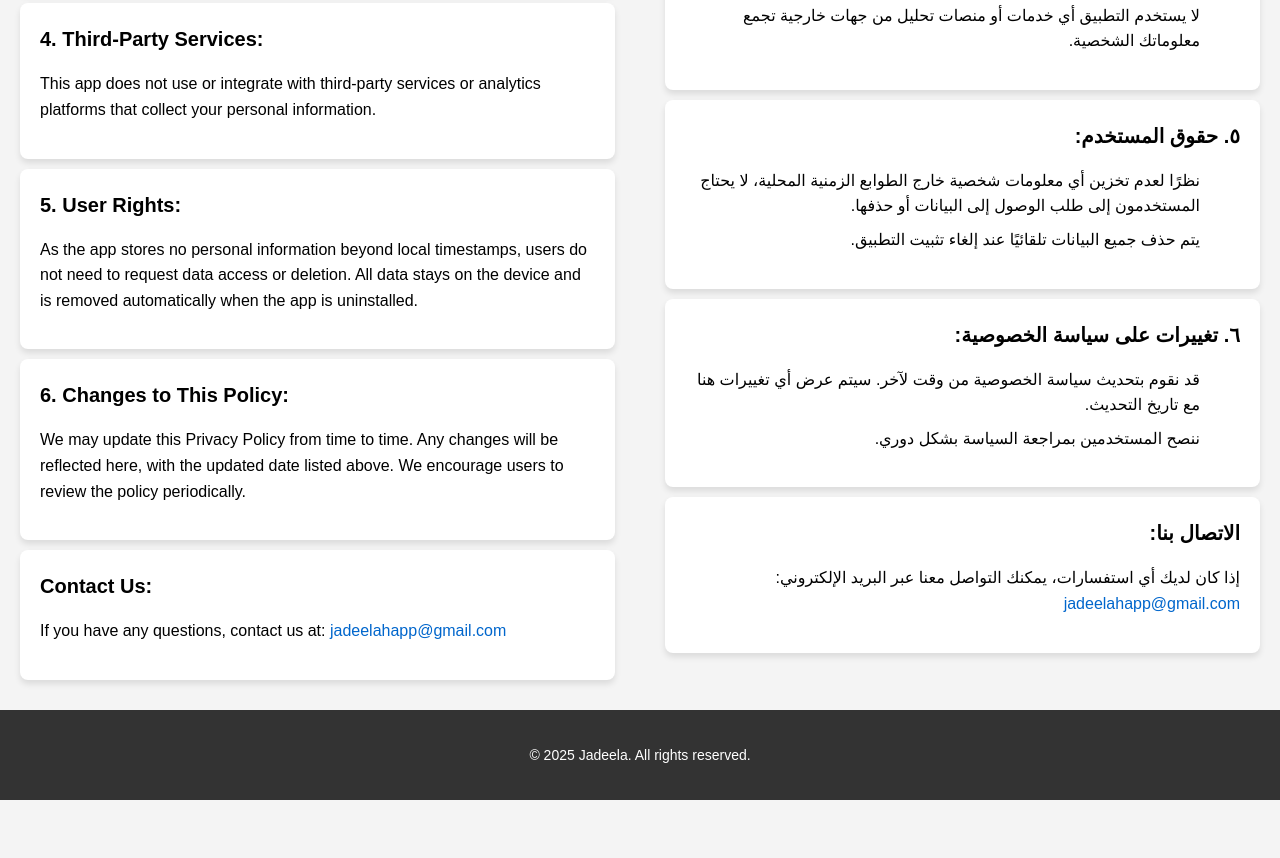
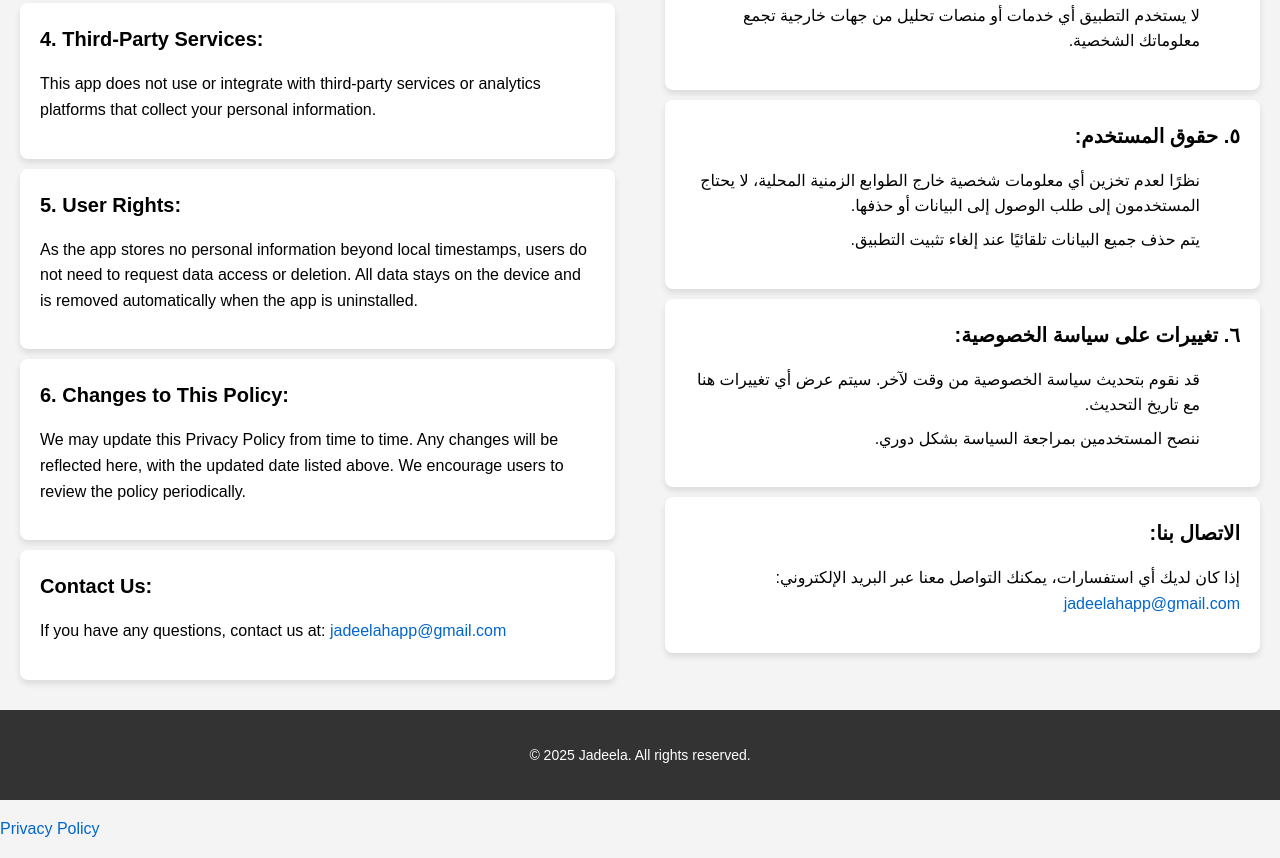
Before and after one commit to ash9995/jadeelaprivacy, a plain HTML site: page index.html in a window 1280 px wide. Shown: the part 1081-1939 px from the top of the page. Before the commit the page ends 1881 px from the top, so only its background shows below. Drawn offline with Linux system fonts and the light colour scheme.

Commit message:
Update index.html

```diff
--- a/index.html
+++ b/index.html
@@ -208,6 +208,7 @@
     <footer>
         <p>&copy; 2025 Jadeela. All rights reserved.</p>
     </footer>
-
+    <p><a href="privacy-policy.html">Privacy Policy</a></p>
+</footer>
 </body>
 </html>
```
